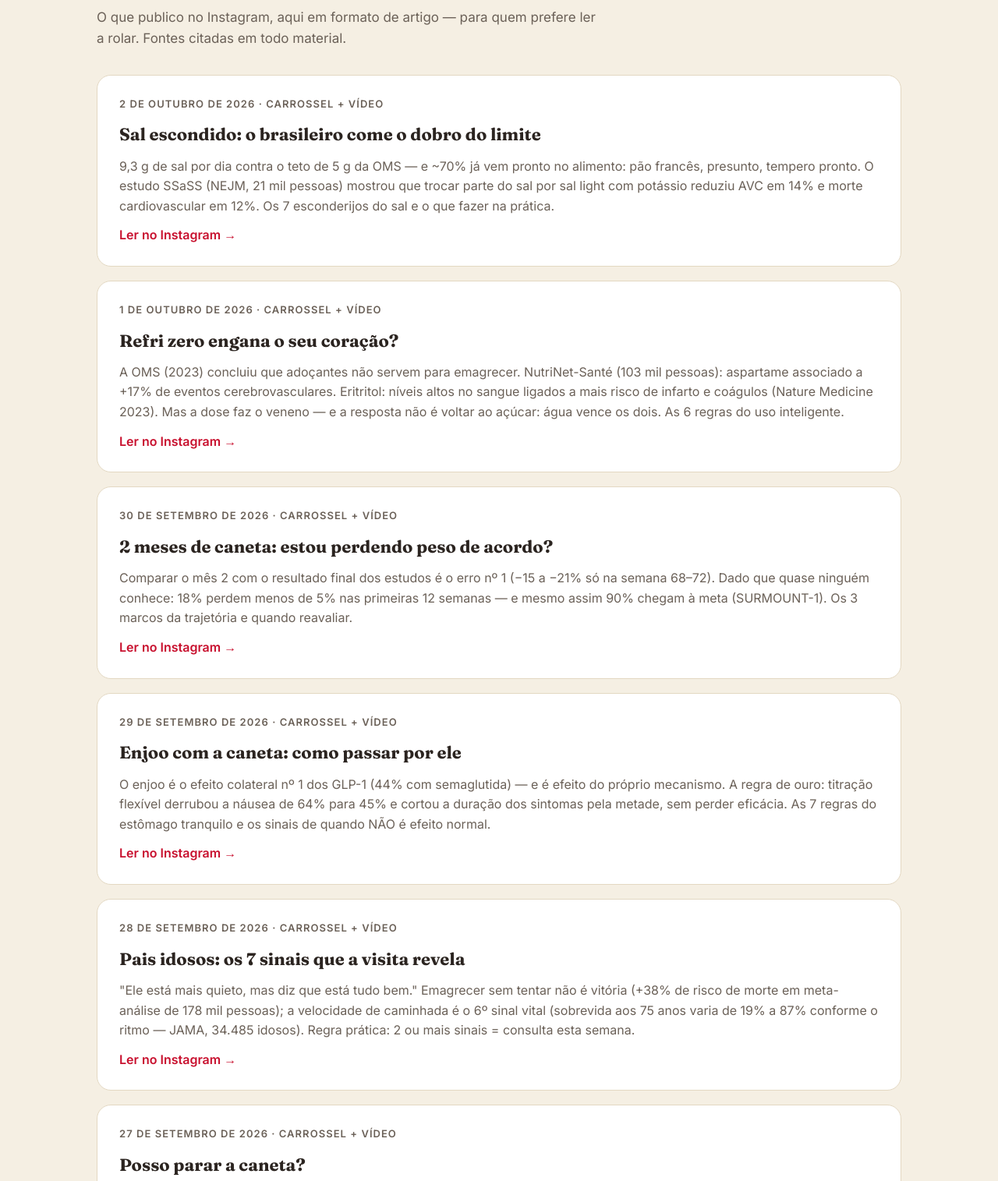
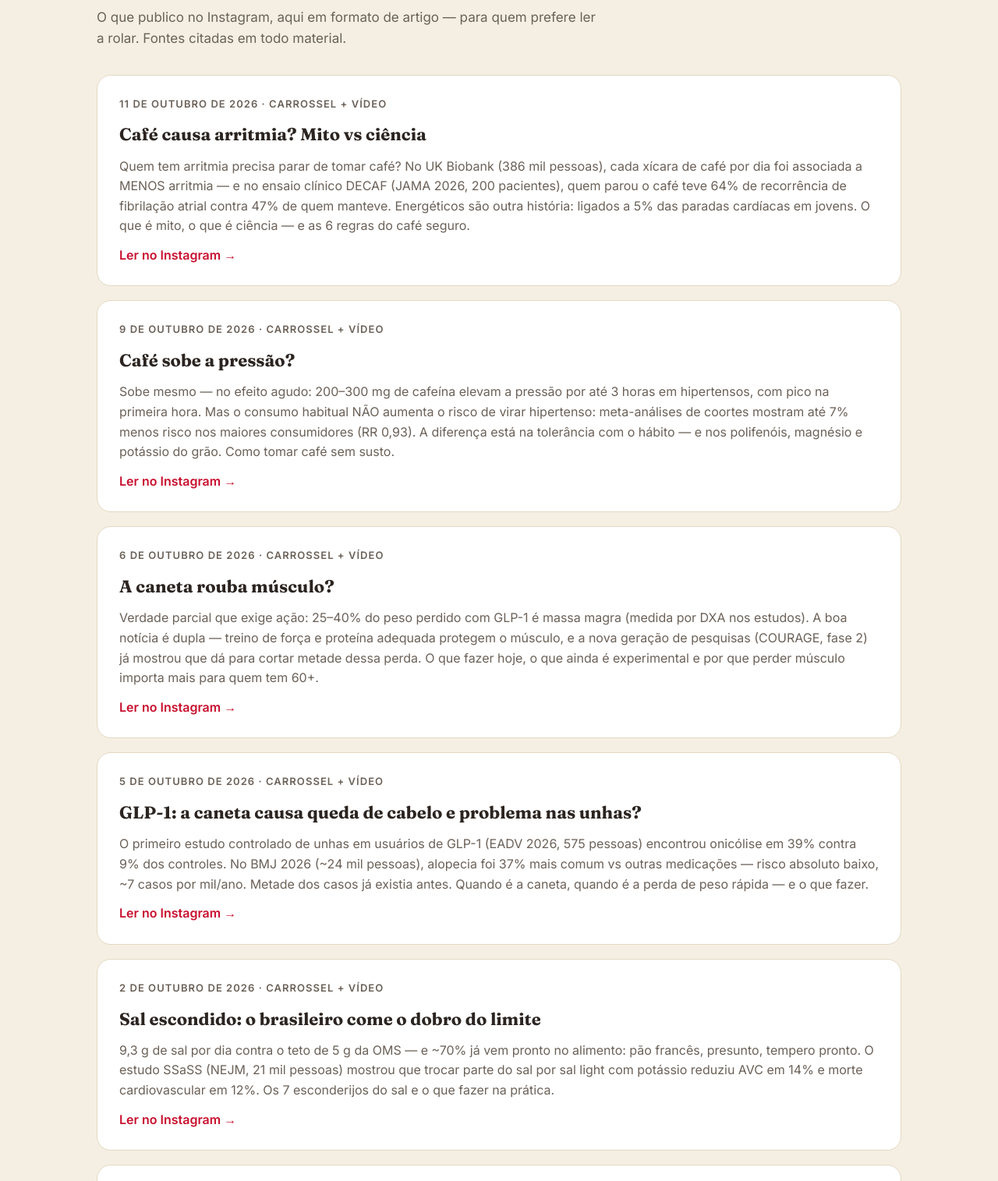
Before and after one commit to remayer63/robertomayercardiologista, a plain HTML site: page index.html in a window 1280 px wide. Shown: the part 2343-3858 px from the top of the page at 78% size. Drawn offline with Linux system fonts and the light colour scheme.

Commit message:
Publicações: adiciona café×arritmia, café×hipertensão, músculo e derm (out/2026)

```diff
--- a/index.html
+++ b/index.html
@@ -142,6 +142,34 @@
     <div class="pub-list">
 
       <article class="pub">
+        <p class="pub-date">11 de outubro de 2026 · Carrossel + vídeo</p>
+        <h3>Café causa arritmia? Mito vs ciência</h3>
+        <p>Quem tem arritmia precisa parar de tomar café? No UK Biobank (386 mil pessoas), cada xícara de café por dia foi associada a MENOS arritmia — e no ensaio clínico DECAF (JAMA 2026, 200 pacientes), quem parou o café teve 64% de recorrência de fibrilação atrial contra 47% de quem manteve. Energéticos são outra história: ligados a 5% das paradas cardíacas em jovens. O que é mito, o que é ciência — e as 6 regras do café seguro.</p>
+        <a class="pub-link" href="https://www.instagram.com/p/DeXoSCXGYD1/" rel="noopener">Ler no Instagram →</a>
+      </article>
+
+      <article class="pub">
+        <p class="pub-date">9 de outubro de 2026 · Carrossel + vídeo</p>
+        <h3>Café sobe a pressão?</h3>
+        <p>Sobe mesmo — no efeito agudo: 200–300 mg de cafeína elevam a pressão por até 3 horas em hipertensos, com pico na primeira hora. Mas o consumo habitual NÃO aumenta o risco de virar hipertenso: meta-análises de coortes mostram até 7% menos risco nos maiores consumidores (RR 0,93). A diferença está na tolerância com o hábito — e nos polifenóis, magnésio e potássio do grão. Como tomar café sem susto.</p>
+        <a class="pub-link" href="https://www.instagram.com/p/DeRw2aKIERB/" rel="noopener">Ler no Instagram →</a>
+      </article>
+
+      <article class="pub">
+        <p class="pub-date">6 de outubro de 2026 · Carrossel + vídeo</p>
+        <h3>A caneta rouba músculo?</h3>
+        <p>Verdade parcial que exige ação: 25–40% do peso perdido com GLP-1 é massa magra (medida por DXA nos estudos). A boa notícia é dupla — treino de força e proteína adequada protegem o músculo, e a nova geração de pesquisas (COURAGE, fase 2) já mostrou que dá para cortar metade dessa perda. O que fazer hoje, o que ainda é experimental e por que perder músculo importa mais para quem tem 60+.</p>
+        <a class="pub-link" href="https://www.instagram.com/p/DeKEnBlIEO7/" rel="noopener">Ler no Instagram →</a>
+      </article>
+
+      <article class="pub">
+        <p class="pub-date">5 de outubro de 2026 · Carrossel + vídeo</p>
+        <h3>GLP-1: a caneta causa queda de cabelo e problema nas unhas?</h3>
+        <p>O primeiro estudo controlado de unhas em usuários de GLP-1 (EADV 2026, 575 pessoas) encontrou onicólise em 39% contra 9% dos controles. No BMJ 2026 (~24 mil pessoas), alopecia foi 37% mais comum vs outras medicações — risco absoluto baixo, ~7 casos por mil/ano. Metade dos casos já existia antes. Quando é a caneta, quando é a perda de peso rápida — e o que fazer.</p>
+        <a class="pub-link" href="https://www.instagram.com/p/DeHoTSPG6Jd/" rel="noopener">Ler no Instagram →</a>
+      </article>
+
+      <article class="pub">
         <p class="pub-date">2 de outubro de 2026 · Carrossel + vídeo</p>
         <h3>Sal escondido: o brasileiro come o dobro do limite</h3>
         <p>9,3 g de sal por dia contra o teto de 5 g da OMS — e ~70% já vem pronto no alimento: pão francês, presunto, tempero pronto. O estudo SSaSS (NEJM, 21 mil pessoas) mostrou que trocar parte do sal por sal light com potássio reduziu AVC em 14% e morte cardiovascular em 12%. Os 7 esconderijos do sal e o que fazer na prática.</p>
@@ -193,6 +221,22 @@
     <h2>Vídeos</h2>
     <p class="section-lead">Versão em vídeo dos temas — para quem prefere ouvir do que ler.</p>
     <div class="vid-grid">
+      <a class="vid-card" href="https://www.instagram.com/reel/DeXoYCLEbza/" rel="noopener">
+        <span class="vid-title">Café causa arritmia? Mito vs ciência</span>
+        <span class="vid-meta">11/10/2026 · 3 min</span>
+      </a>
+      <a class="vid-card" href="https://www.instagram.com/reel/DeRw4WblNVU/" rel="noopener">
+        <span class="vid-title">Café sobe a pressão?</span>
+        <span class="vid-meta">09/10/2026 · 2,5 min</span>
+      </a>
+      <a class="vid-card" href="https://www.instagram.com/reel/DeKEqg_jGTI/" rel="noopener">
+        <span class="vid-title">A caneta rouba músculo?</span>
+        <span class="vid-meta">06/10/2026 · 3 min</span>
+      </a>
+      <a class="vid-card" href="https://www.instagram.com/reel/DeHoWIblHb8/" rel="noopener">
+        <span class="vid-title">GLP-1 — cabelo e unhas</span>
+        <span class="vid-meta">05/10/2026 · 3,5 min</span>
+      </a>
       <a class="vid-card" href="https://www.instagram.com/reel/Dd_2tUOEyDP/" rel="noopener">
         <span class="vid-title">Sal escondido — os 7 esconderijos</span>
         <span class="vid-meta">02/10/2026 · 3 min</span>
```
